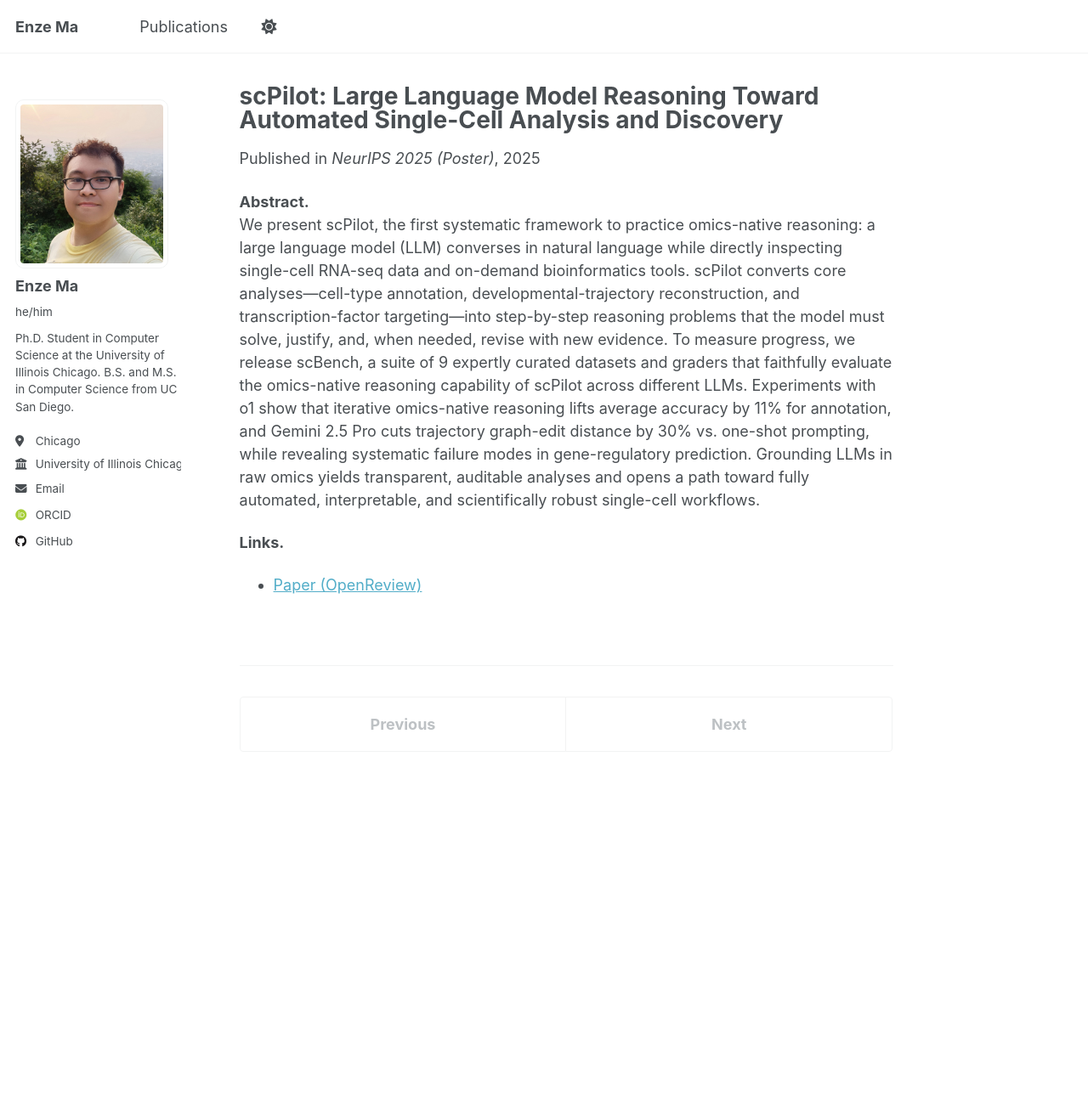
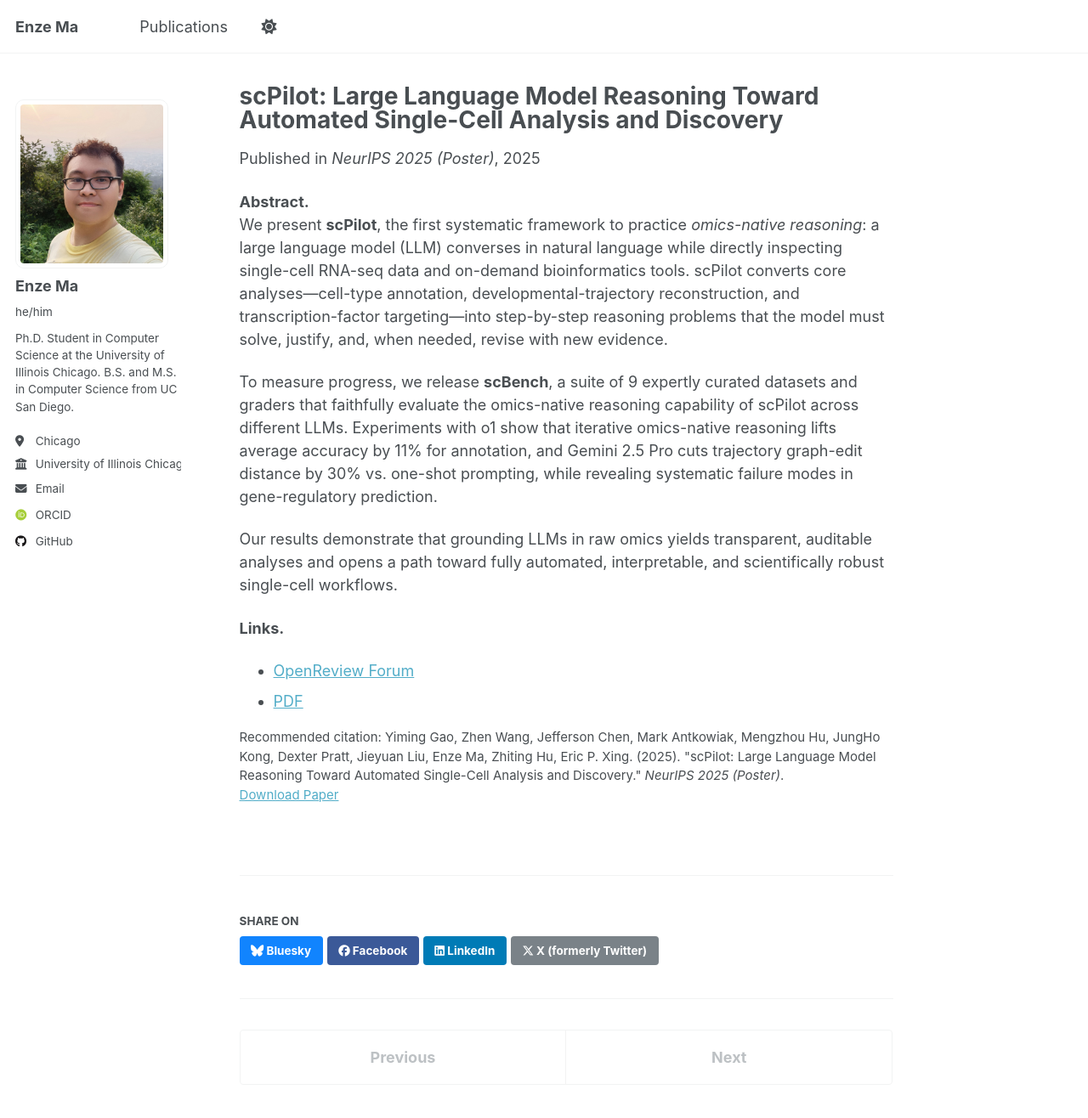
Before and after one commit to sora1998/sora1998.github.io, a Jekyll site: the page built from _publications/2025-09-18-scpilot.md, in a window 1280 px wide and 1400 px high. Shown: the top 1316 px of the window at 85% size. Built offline with Jekyll 4.4.1, drawn with Linux system fonts in a browser that asks for light colours; some web fonts are replaced; a script that is not in the unit is left out.

Commit message:
Update 2025-09-18-scpilot.md

```diff
--- a/_publications/2025-09-18-scpilot.md
+++ b/_publications/2025-09-18-scpilot.md
@@ -1,28 +1,21 @@
 ---
 title: "scPilot: Large Language Model Reasoning Toward Automated Single-Cell Analysis and Discovery"
 collection: publications
+category: conferences
+permalink: /publication/2025-scpilot
 date: 2025-09-18
 venue: "NeurIPS 2025 (Poster)"
-category: conferences
-authors:
-  - Yiming Gao
-  - Zhen Wang
-  - Jefferson Chen
-  - Mark Antkowiak
-  - Mengzhou Hu
-  - JungHo Kong
-  - Dexter Pratt
-  - Jieyuan Liu
-  - Enze Ma
-  - Zhiting Hu
-  - Eric P. Xing
-selected: true
-share: false
-comments: false
+paperurl: "https://openreview.net/pdf?id=xxxxxx"   # replace with the real PDF link if available
+citation: 'Yiming Gao, Zhen Wang, Jefferson Chen, Mark Antkowiak, Mengzhou Hu, JungHo Kong, Dexter Pratt, Jieyuan Liu, Enze Ma, Zhiting Hu, Eric P. Xing. (2025). "scPilot: Large Language Model Reasoning Toward Automated Single-Cell Analysis and Discovery." <i>NeurIPS 2025 (Poster)</i>.'
+excerpt: "scPilot introduces omics-native reasoning with LLMs for single-cell analysis, enabling interpretable and automated workflows with curated benchmarks."
 ---
+**Abstract.**
+We present **scPilot**, the first systematic framework to practice *omics-native reasoning*: a large language model (LLM) converses in natural language while directly inspecting single-cell RNA-seq data and on-demand bioinformatics tools. scPilot converts core analyses—cell-type annotation, developmental-trajectory reconstruction, and transcription-factor targeting—into step-by-step reasoning problems that the model must solve, justify, and, when needed, revise with new evidence.
 
-**Abstract.**
-We present scPilot, the first systematic framework to practice omics-native reasoning: a large language model (LLM) converses in natural language while directly inspecting single-cell RNA-seq data and on-demand bioinformatics tools. scPilot converts core analyses—cell-type annotation, developmental-trajectory reconstruction, and transcription-factor targeting—into step-by-step reasoning problems that the model must solve, justify, and, when needed, revise with new evidence. To measure progress, we release scBench, a suite of 9 expertly curated datasets and graders that faithfully evaluate the omics-native reasoning capability of scPilot across different LLMs. Experiments with o1 show that iterative omics-native reasoning lifts average accuracy by 11% for annotation, and Gemini 2.5 Pro cuts trajectory graph-edit distance by 30% vs. one-shot prompting, while revealing systematic failure modes in gene-regulatory prediction. Grounding LLMs in raw omics yields transparent, auditable analyses and opens a path toward fully automated, interpretable, and scientifically robust single-cell workflows.
+To measure progress, we release **scBench**, a suite of 9 expertly curated datasets and graders that faithfully evaluate the omics-native reasoning capability of scPilot across different LLMs. Experiments with o1 show that iterative omics-native reasoning lifts average accuracy by 11% for annotation, and Gemini 2.5 Pro cuts trajectory graph-edit distance by 30% vs. one-shot prompting, while revealing systematic failure modes in gene-regulatory prediction.
+
+Our results demonstrate that grounding LLMs in raw omics yields transparent, auditable analyses and opens a path toward fully automated, interpretable, and scientifically robust single-cell workflows.
 
 **Links.**
-- [Paper (OpenReview)](https://openreview.net/pdf?id=Vzi96rTe4w)
+- [OpenReview Forum](https://openreview.net/forum?id=xxxxxx)
+- [PDF](https://openreview.net/pdf?id=xxxxxx)
```
